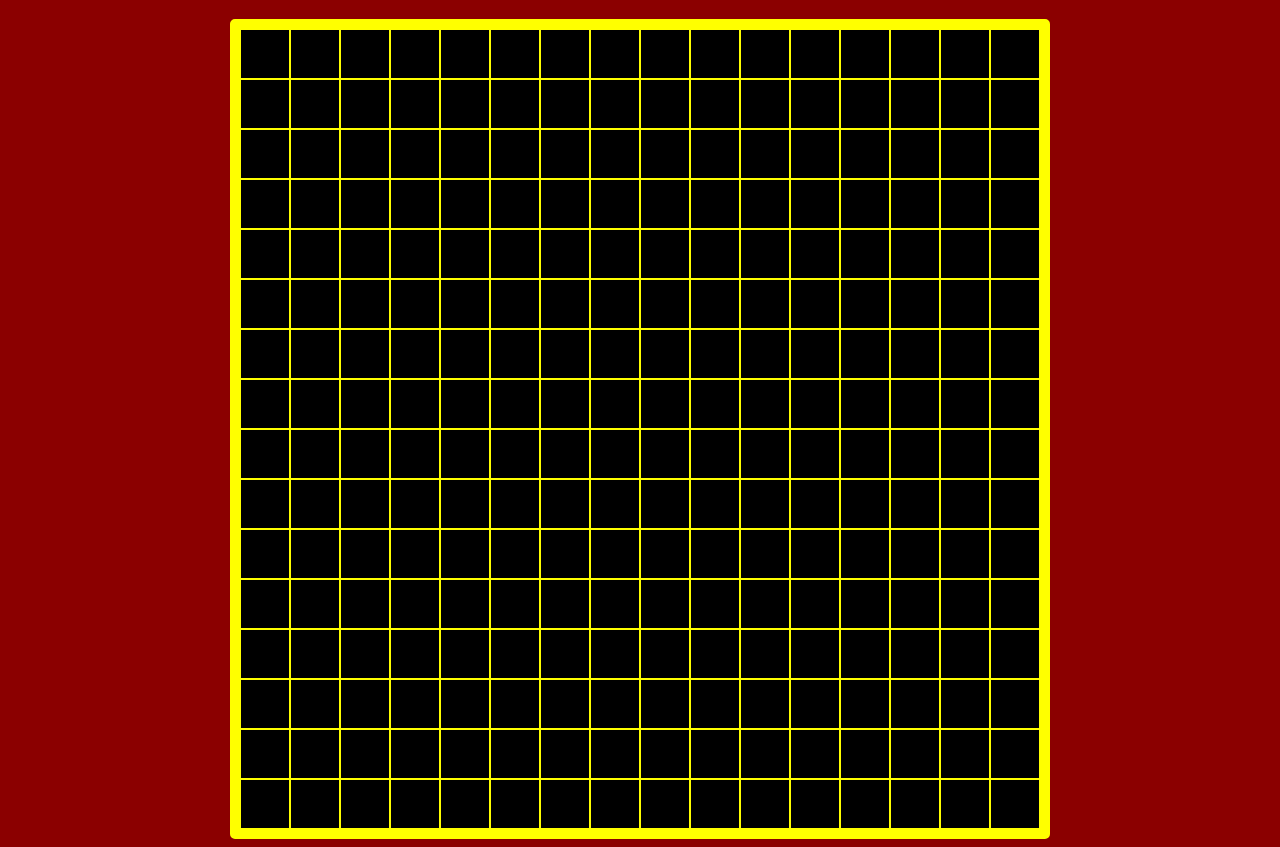
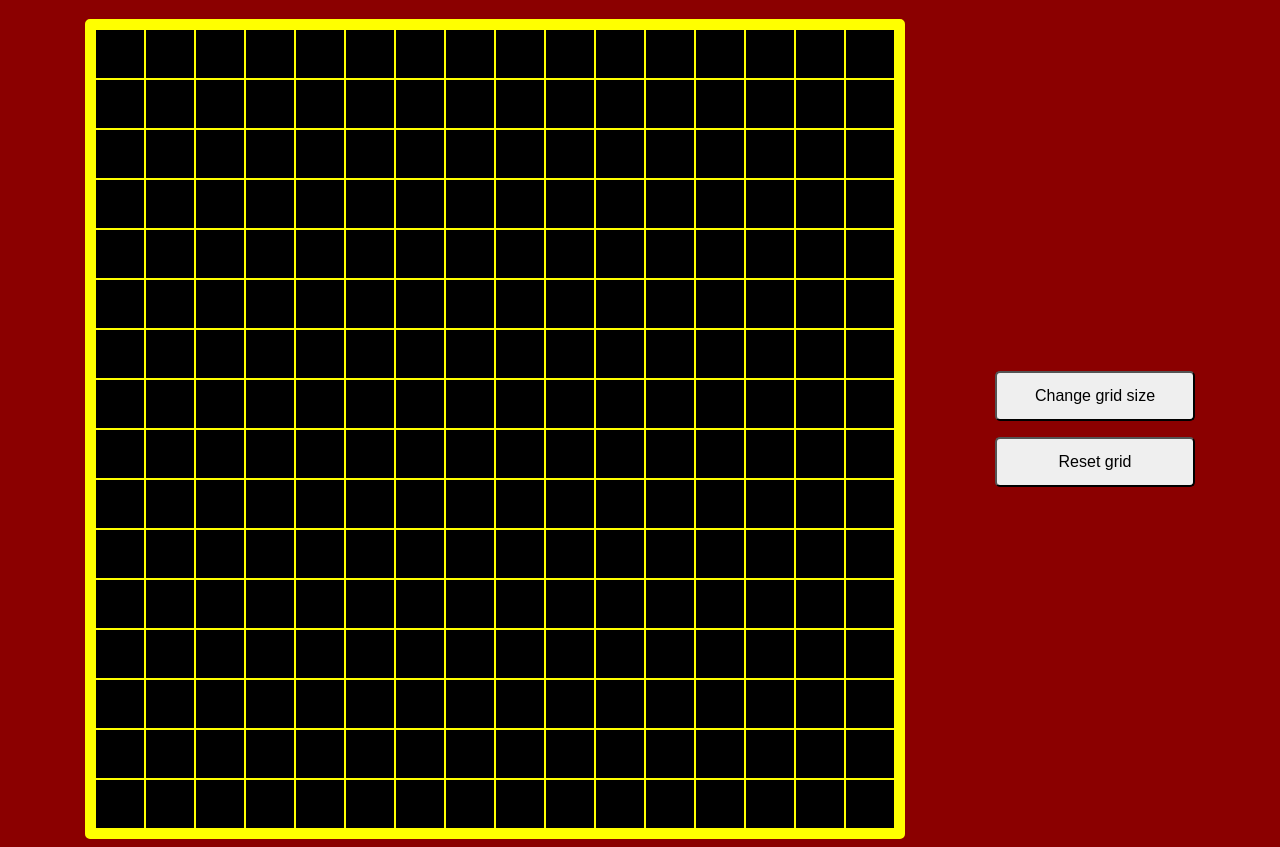
Before and after one commit to nooky77/Etch-a-Sketch, a plain HTML site: page index.html in a window 1280 px wide. Shown: the part 69-916 px from the top of the page. Drawn offline with Linux system fonts and the light colour scheme.

Commit message:
add reset grid function

```diff
--- a/index.html
+++ b/index.html
@@ -9,9 +9,14 @@
 	</head>
 	<body>
 		<h1>Etch-a-Sketch</h1>
-		<div class="container"></div>
-		<div class="grid-container">
-			<div class="grid"></div>
+		<div class="container">
+			<div class="grid-container">
+				<div class="grid"></div>
+			</div>
+			<div class="btn">
+				<button>Change grid size</button>
+				<button id="reset-btn">Reset grid</button>
+			</div>
 		</div>
 	</body>
 </html>
--- a/index.js
+++ b/index.js
@@ -1,19 +1,31 @@
 const grid = document.querySelector(".grid");
+const resetBtn = document.querySelector("#reset-btn");
 let gridSize = 16;
-let doubleSize = gridSize * gridSize;
 
-for (let i = 0; i < doubleSize; i++) {
-	let box = document.createElement("div");
-	box.className = "box";
-	box.style.width = `${800 / gridSize}px`;
-	box.style.height = `${800 / gridSize}px`;
-	grid.appendChild(box);
-}
+printGrid(gridSize);
 
 grid.addEventListener("mouseover", (e) => {
 	let targetedBox = e.target;
 	targetedBox.style.backgroundColor = getRgbColor();
 });
+
+resetBtn.addEventListener("click", resetGrid);
+
+function printGrid(size) {
+	let doubleSize = size * size;
+	for (let i = 0; i < doubleSize; i++) {
+		let box = document.createElement("div");
+		box.className = "box";
+		box.style.width = `${800 / gridSize}px`;
+		box.style.height = `${800 / gridSize}px`;
+		grid.appendChild(box);
+	}
+}
+
+function resetGrid() {
+	const boxes = document.querySelectorAll(".box");
+	[...boxes].forEach((box) => (box.style.backgroundColor = "black"));
+}
 
 function getRgbColor() {
 	let arrColor = [];
--- a/style.css
+++ b/style.css
@@ -8,6 +8,13 @@ body {
 	display: flex;
 	flex-direction: column;
 	align-items: center;
+}
+
+.container {
+	display: flex;
+	width: 1200px;
+	align-items: center;
+	justify-content: space-around;
 }
 
 .grid-container {
@@ -26,3 +33,20 @@ body {
 	background-color: black;
 	flex: 0 1 auto;
 }
+
+.btn {
+	display: flex;
+	flex-direction: column;
+	gap: 1rem;
+}
+
+.btn button {
+	width: 200px;
+	height: 50px;
+	border-radius: 5px;
+	font-size: 1rem;
+}
+
+.btn button:hover {
+	background-color: blanchedalmond;
+}
```
